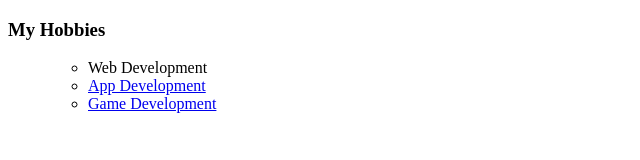
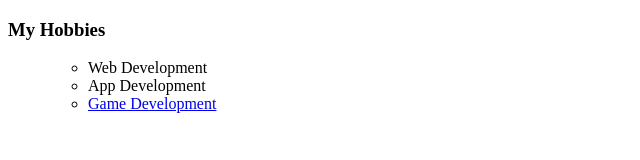
Before and after one commit to Marvel1023/CV, a plain HTML site: page hobbies.html in a window 1280 px wide. Shown: the whole page, without its empty margins (0-640 px from the left). Drawn offline with Linux system fonts and the light colour scheme.

Commit message:
Update hobbies.html

```diff
--- a/hobbies.html
+++ b/hobbies.html
@@ -11,7 +11,7 @@
     <ol>
       <ul>
       <li><a>Web Development</a></li>
-      <li><a href="https://www.youtube.com/watch?v=SW2tT5njHek">App Development</a></li>
+      <li><a">App Development</a></li>
       <li><a href="https://www.youtube.com/watch?v=-XALpsXP65M">Game Development</a></li>
       </ul>
     </ol>
```
